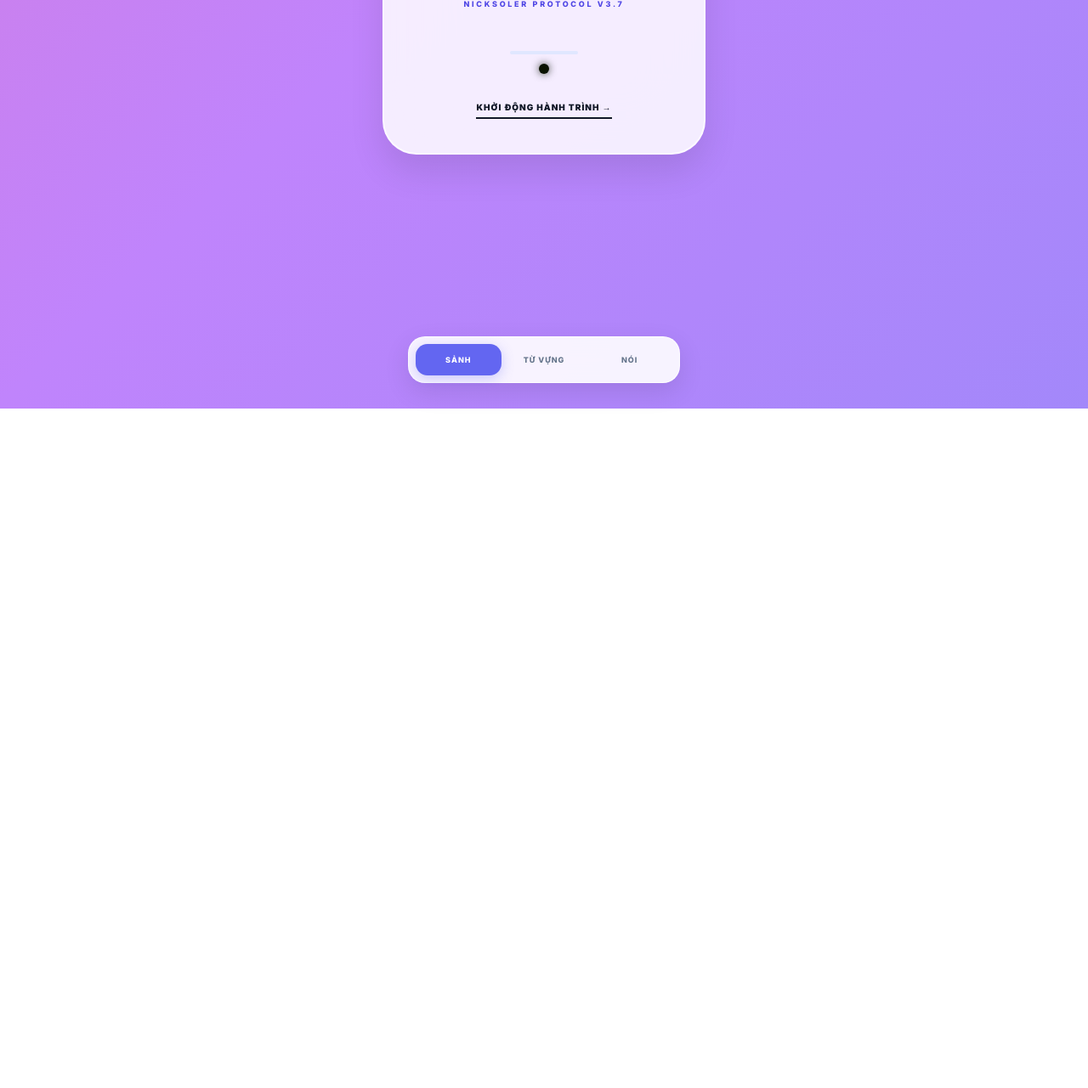
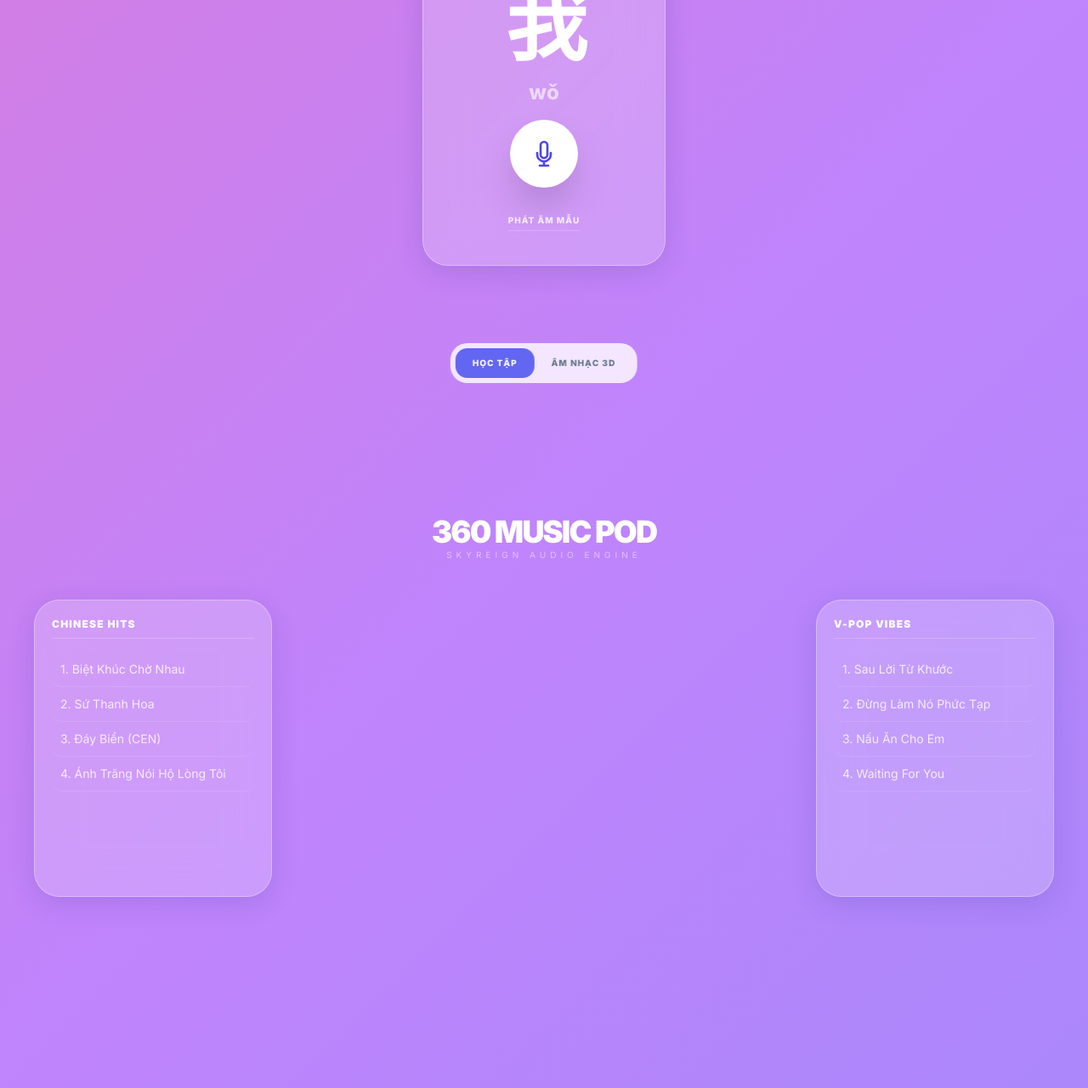
Before and after one commit to LuuThietHoa/chinese-app, a plain HTML site: page index.html in a window 1280 px wide. Shown: the part 319-1600 px from the top of the page at 85% size. Before the commit the page ends 800 px from the top, so only its background shows below. Drawn offline with nearby package versions, Linux system fonts and the light colour scheme; some packages are replaced by stand-ins of ours; a script that the page names is missing.

Commit message:
index.html

```diff
--- a/index.html
+++ b/index.html
@@ -3,68 +3,85 @@
 <head>
     <meta charset="UTF-8">
     <meta name="viewport" content="width=device-width, initial-scale=1.0, maximum-scale=1.0, user-scalable=no">
-    <title>Nicksoler Chinese Hub - Skyreign Vibrant</title>
+    <title>Nicksoler Chinese Hub - 3D Music Hub</title>
     <script src="https://cdn.tailwindcss.com"></script>
     <link href="https://fonts.googleapis.com/css2?family=Inter:wght@400;600;800;900&family=Noto+Sans+SC:wght@500;900&display=swap" rel="stylesheet">
+    <script type="module" src="https://ajax.googleapis.com/ajax/libs/model-viewer/3.3.0/model-viewer.min.js"></script>
+
     <style>
         * { box-sizing: border-box; margin: 0; padding: 0; }
 
         body {
             font-family: 'Inter', 'Noto Sans SC', sans-serif;
             width: 100vw;
-            height: 100vh;
-            /* --- CẬP NHẬT NỀN MÀU ĐẬM HƠN --- */
             background: linear-gradient(-45deg, #818cf8, #c084fc, #f472b6, #2dd4bf);
             background-size: 400% 400%;
             animation: gradientBG 15s ease infinite;
-            display: flex;
-            align-items: center;
-            justify-content: center;
-            overflow: hidden;
+            overflow-x: hidden;
             cursor: none;
+            scroll-behavior: smooth;
         }
 
         @keyframes gradientBG { 0% { background-position: 0% 50%; } 50% { background-position: 100% 50%; } 100% { background-position: 0% 50%; } }
 
-        main {
-            width: 100%; display: flex; justify-content: center; align-items: center; z-index: 10; padding-bottom: 80px; /* Thêm padding để không bị nav che */
+        /* Scrollbar ẩn */
+        ::-webkit-scrollbar { width: 0; }
+
+        /* Hiệu ứng kính */
+        .glass-panel {
+            background: rgba(255, 255, 255, 0.2);
+            backdrop-filter: blur(25px);
+            -webkit-backdrop-filter: blur(25px);
+            border: 1px solid rgba(255, 255, 255, 0.3);
+            border-radius: 30px;
+            box-shadow: 0 8px 32px 0 rgba(31, 38, 135, 0.15);
         }
 
-        .tab-content {
-            display: none; opacity: 0; transform: translateY(20px) scale(0.95); transition: all 0.4s cubic-bezier(0.34, 1.56, 0.64, 1); width: 90%; max-width: 380px;
-        }
-        .tab-content.active { display: block; opacity: 1; transform: translateY(0) scale(1); }
-
-        /* --- CẬP NHẬT HIỆU ỨNG KÍNH (Đục hơn để nổi trên nền đậm) --- */
-        .glass-panel {
-            background: rgba(255, 255, 255, 0.85); /* Tăng độ đục */
-            backdrop-filter: blur(40px); /* Tăng độ mờ */
-            border: 2px solid rgba(255, 255, 255, 0.7); /* Viền rõ hơn */
-            border-radius: 40px;
-            padding: 40px 30px;
-            box-shadow: 0 20px 40px rgba(0, 0, 0, 0.1); /* Bóng đổ sâu hơn */
-            text-align: center;
+        /* Phần trang chính */
+        section {
+            height: 100vh;
+            width: 100vw;
+            display: flex;
+            align-items: center;
+            justify-content: center;
+            position: relative;
         }
 
-        /* --- NAVIGATION --- */
+        /* 3D Model Center */
+        model-viewer {
+            width: 100%;
+            height: 60vh;
+            --poster-color: transparent;
+            outline: none;
+        }
+
+        /* Music Tabs */
+        .music-list {
+            height: 350px;
+            width: 280px;
+            overflow-y: auto;
+            padding: 20px;
+        }
+
+        .song-item {
+            padding: 10px;
+            border-bottom: 1px solid rgba(255,255,255,0.1);
+            transition: 0.3s;
+            cursor: pointer;
+            border-radius: 12px;
+        }
+        .song-item:hover { background: rgba(255,255,255,0.1); }
+
+        /* Navigation */
         nav {
             position: fixed; bottom: 30px; left: 50%; transform: translateX(-50%);
-            display: flex;
-            background: rgba(255, 255, 255, 0.9); /* Nav đục hơn nữa */
-            backdrop-filter: blur(30px);
-            border-radius: 20px; padding: 8px; width: 80%; max-width: 320px; z-index: 100;
-            border: 1px solid rgba(255, 255, 255, 0.8);
-            box-shadow: 0 10px 30px rgba(0, 0, 0, 0.1);
+            display: flex; background: rgba(255, 255, 255, 0.8);
+            backdrop-filter: blur(20px); border-radius: 20px; padding: 6px; z-index: 100;
         }
-        .nav-item { flex: 1; text-align: center; padding: 12px 0; font-size: 9px; font-weight: 800; color: #64748b; text-transform: uppercase; letter-spacing: 1px; transition: 0.3s; border-radius: 14px; }
-        .nav-item.active { color: #ffffff; background: #6366f1; box-shadow: 0 4px 15px rgba(99, 102, 241, 0.3); }
+        .nav-item { padding: 10px 20px; font-size: 10px; font-weight: 800; color: #64748b; text-transform: uppercase; letter-spacing: 1px; }
+        .nav-item.active { color: #fff; background: #6366f1; border-radius: 14px; }
 
-        /* --- CURSOR & INPUT --- */
-        #custom-cursor { position: fixed; width: 12px; height: 12px; background: #ffffff; border-radius: 50%; pointer-events: none; z-index: 10000; transition: transform 0.1s, background 0.2s; box-shadow: 0 0 10px rgba(255,255,255,0.8); mix-blend-mode: difference;}
-        .click-ripple { position: absolute; border-radius: 50%; background: rgba(255, 255, 255, 0.3); transform: translate(-50%, -50%); pointer-events: none; animation: ripple 0.6s ease-out; }
-        @keyframes ripple { from { width: 0; height: 0; opacity: 1; } to { width: 120px; height: 120px; opacity: 0; } }
-        input { background: transparent; border-bottom: 3px solid #e2e8f0; width: 100%; text-align: center; padding: 12px; outline: none; transition: 0.3s; font-weight: 900; font-size: 1.5rem; color: #1e293b; }
-        input:focus { border-color: #6366f1; }
+        #custom-cursor { position: fixed; width: 12px; height: 12px; background: #fff; border-radius: 50%; pointer-events: none; z-index: 10000; mix-blend-mode: difference; transition: transform 0.1s; }
     </style>
 </head>
 <body onclick="handleGlobalClick(event)">
@@ -72,60 +89,65 @@
 <div id="custom-cursor"></div>
 
 <nav>
-    <button onclick="switchTab('home')" id="btn-home" class="nav-item active">Sảnh</button>
-    <button onclick="switchTab('vocab')" id="btn-vocab" class="nav-item">Từ vựng</button>
-    <button onclick="switchTab('practice')" id="btn-practice" class="nav-item">Nói</button>
+    <a href="#learning-zone" class="nav-item active">Học tập</a>
+    <a href="#music-zone" class="nav-item">Âm nhạc 3D</a>
 </nav>
 
-<main>
-    <section id="home" class="tab-content active">
-        <div class="glass-panel">
-            <h2 class="text-4xl font-black text-gray-900 tracking-tighter mb-4">Skyreign</h2>
-            <p class="text-indigo-600 text-[9px] font-bold uppercase tracking-[0.3em] mb-12">Nicksoler Protocol v3.7</p>
-            <div class="h-1 w-20 bg-indigo-100 mx-auto mb-12 rounded-full"></div>
-            <button onclick="switchTab('vocab')" class="text-[10px] font-black text-gray-900 tracking-widest hover:text-indigo-600 transition border-b-2 border-gray-900 hover:border-indigo-600 pb-1">KHỞI ĐỘNG HÀNH TRÌNH →</button>
+<section id="learning-zone">
+    <div class="main-hub flex flex-col items-center gap-6">
+        <div id="practice-tab" class="glass-panel p-10 text-center max-w-[400px]">
+            <h2 class="text-3xl font-black text-white mb-2">Skyreign Hub</h2>
+            <p class="text-white/70 text-[10px] uppercase tracking-widest mb-8">Cuộn xuống để mở Music Pod</p>
+
+            <div id="display-hz" class="text-8xl font-black text-white mb-4 tracking-tighter">我</div>
+            <div id="display-py" class="text-2xl text-white/60 font-bold mb-4">wǒ</div>
+
+            <button id="mic-btn" class="w-20 h-20 bg-white text-indigo-600 rounded-full flex items-center justify-center shadow-2xl mx-auto mb-6 active:scale-90 transition">
+                <svg xmlns="http://www.w3.org/2000/svg" fill="none" viewBox="0 0 24 24" stroke-width="2" stroke="currentColor" class="w-8 h-8"><path stroke-linecap="round" stroke-linejoin="round" d="M12 18.75a6 6 0 006-6v-1.5m-6 7.5a6 6 0 01-6-6v-1.5m6 7.5v3.75m-3.75 0h7.5M12 15.75a3 3 0 01-3-3V4.5a3 3 0 116 0v8.25a3 3 0 01-3 3z" /></svg>
+            </button>
+            <button onclick="speakTarget()" class="text-white/80 font-bold uppercase text-[10px] tracking-widest border-b border-white/20 pb-1">Phát âm mẫu</button>
         </div>
-    </section>
+    </div>
+</section>
 
-    <section id="vocab" class="tab-content">
-        <div class="glass-panel relative">
-            <div class="flex justify-between items-center mb-10">
-                 <button onclick="resetVocab()" class="text-[9px] font-bold text-gray-400 uppercase tracking-widest hover:text-indigo-500 transition">Reset</button>
-                 <div id="level-indicator" class="text-[9px] font-black text-indigo-500 uppercase tracking-widest bg-indigo-50 px-3 py-1 rounded-full">Level 1</div>
+<section id="music-zone">
+    <div class="container flex items-center justify-between w-full px-10 gap-4">
+
+        <div class="glass-panel music-list animate-slide-in-left">
+            <h3 class="text-white font-black text-xs uppercase tracking-widest mb-4 border-b border-white/20 pb-2">Chinese Hits</h3>
+            <div class="song-item text-white/80 text-sm">1. Biệt Khúc Chờ Nhau</div>
+            <div class="song-item text-white/80 text-sm">2. Sứ Thanh Hoa</div>
+            <div class="song-item text-white/80 text-sm">3. Đáy Biển (CEN)</div>
+            <div class="song-item text-white/80 text-sm">4. Ánh Trăng Nói Hộ Lòng Tôi</div>
+        </div>
+
+        <div class="flex-1 flex flex-col items-center">
+            <div class="text-white text-center mb-4">
+                <h4 class="text-4xl font-black tracking-tighter">360 MUSIC POD</h4>
+                <p class="text-[10px] uppercase tracking-[0.5em] text-white/50">Skyreign Audio Engine</p>
             </div>
 
-            <div id="quiz-question" class="text-8xl font-black text-gray-900 mb-8 tracking-tighter drop-shadow-sm">我</div>
+            <model-viewer
+                src="airpods.glb"
+                alt="Airpods Pro 3D"
+                auto-rotate
+                camera-controls
+                shadow-intensity="2"
+                exposure="1"
+                disable-zoom>
+            </model-viewer>
+        </div>
 
-            <div class="flex items-center gap-4 mb-8 relative">
-                <input type="text" id="quiz-input" placeholder="Pinyin..." autocomplete="off">
-                <button onclick="showHint()" class="absolute right-0 top-1/2 -translate-y-1/2 p-2 text-gray-300 hover:text-indigo-500 transition font-bold text-xl">?</button>
-            </div>
+        <div class="glass-panel music-list animate-slide-in-right">
+            <h3 class="text-white font-black text-xs uppercase tracking-widest mb-4 border-b border-white/20 pb-2">V-Pop Vibes</h3>
+            <div class="song-item text-white/80 text-sm">1. Sau Lời Từ Khước</div>
+            <div class="song-item text-white/80 text-sm">2. Đừng Làm Nó Phức Tạp</div>
+            <div class="song-item text-white/80 text-sm">3. Nấu Ăn Cho Em</div>
+            <div class="song-item text-white/80 text-sm">4. Waiting For You</div>
+        </div>
 
-            <button onclick="checkQuiz()" class="w-full py-5 bg-indigo-600 text-white rounded-3xl font-bold text-[11px] uppercase tracking-[0.2em] active:scale-95 transition shadow-xl hover:bg-indigo-700 hover:shadow-indigo-200/50">Xác nhận</button>
-            <p id="quiz-feedback" class="mt-6 h-4 text-[9px] font-black uppercase tracking-widest text-indigo-600"></p>
-        </div>
-    </section>
-
-    <section id="practice" class="tab-content">
-        <div class="glass-panel">
-            <div class="mb-12">
-                <div id="display-hz" class="text-8xl font-black text-gray-900 mb-3 tracking-tighter">我</div>
-                <div id="display-py" class="text-2xl text-gray-500 font-bold mb-2">wǒ</div>
-                <div id="display-mn" class="text-[9px] font-bold text-white bg-indigo-500 px-4 py-1.5 rounded-full uppercase tracking-widest inline-block shadow-sm">Tôi</div>
-            </div>
-
-            <div class="flex items-center justify-center gap-8 mb-10">
-                <button onclick="changeWord(-1)" class="w-12 h-12 rounded-2xl bg-white/50 flex items-center justify-center text-gray-500 hover:bg-white hover:text-indigo-600 transition shadow-sm"><svg xmlns="http://www.w3.org/2000/svg" fill="none" viewBox="0 0 24 24" stroke-width="3" stroke="currentColor" class="w-4 h-4"><path stroke-linecap="round" stroke-linejoin="round" d="M15.75 19.5L8.25 12l7.5-7.5" /></svg></button>
-                <button id="mic-btn" class="w-20 h-20 bg-indigo-600 text-white rounded-[2rem] flex items-center justify-center shadow-xl shadow-indigo-200/50 active:scale-90 transition relative overflow-hidden">
-                    <span id="mic-wave" class="absolute inset-0 bg-white/20 hidden animate-ping"></span>
-                    <svg xmlns="http://www.w3.org/2000/svg" fill="none" viewBox="0 0 24 24" stroke-width="2" stroke="currentColor" class="w-8 h-8"><path stroke-linecap="round" stroke-linejoin="round" d="M12 18.75a6 6 0 006-6v-1.5m-6 7.5a6 6 0 01-6-6v-1.5m6 7.5v3.75m-3.75 0h7.5M12 15.75a3 3 0 01-3-3V4.5a3 3 0 116 0v8.25a3 3 0 01-3 3z" /></svg>
-                </button>
-                <button onclick="changeWord(1)" class="w-12 h-12 rounded-2xl bg-white/50 flex items-center justify-center text-gray-500 hover:bg-white hover:text-indigo-600 transition shadow-sm"><svg xmlns="http://www.w3.org/2000/svg" fill="none" viewBox="0 0 24 24" stroke-width="3" stroke="currentColor" class="w-4 h-4"><path stroke-linecap="round" stroke-linejoin="round" d="M8.25 4.5l7.5 7.5-7.5 7.5" /></svg></button>
-            </div>
-            <button onclick="speakTarget()" class="text-[10px] font-bold text-gray-400 uppercase tracking-widest hover:text-indigo-600 transition border-b border-transparent hover:border-indigo-600">Nghe phát âm mẫu</button>
-        </div>
-    </section>
-</main>
+    </div>
+</section>
 
 <script>
     // --- AUDIO & CURSOR ---
@@ -133,87 +155,51 @@
     function playClick() {
         if (audioCtx.state === 'suspended') audioCtx.resume();
         const osc = audioCtx.createOscillator(); const g = audioCtx.createGain();
-        osc.frequency.setValueAtTime(1000, audioCtx.currentTime);
-        g.gain.setValueAtTime(0.08, audioCtx.currentTime); g.gain.exponentialRampToValueAtTime(0.0001, audioCtx.currentTime + 0.25);
-        osc.connect(g); g.connect(audioCtx.destination); osc.start(); osc.stop(audioCtx.currentTime + 0.25);
+        osc.frequency.setValueAtTime(1200, audioCtx.currentTime);
+        g.gain.setValueAtTime(0.05, audioCtx.currentTime); g.gain.exponentialRampToValueAtTime(0.0001, audioCtx.currentTime + 0.2);
+        osc.connect(g); g.connect(audioCtx.destination); osc.start(); osc.stop(audioCtx.currentTime + 0.2);
     }
+
     const cursor = document.getElementById('custom-cursor');
-    document.addEventListener('mousemove', (e) => { cursor.style.left = e.clientX + 'px'; cursor.style.top = e.clientY + 'px'; });
+    document.addEventListener('mousemove', (e) => {
+        cursor.style.left = e.clientX + 'px';
+        cursor.style.top = e.clientY + 'px';
+    });
+
     function handleGlobalClick(e) {
         playClick();
-        const r = document.createElement('div'); r.className = 'click-ripple';
-        r.style.left = `${e.pageX}px`; r.style.top = `${e.pageY}px`;
-        document.body.appendChild(r); setTimeout(() => r.remove(), 600);
-        cursor.style.transform = "scale(1.5)"; setTimeout(() => cursor.style.transform = "scale(1)", 100);
+        cursor.style.transform = "scale(2)";
+        setTimeout(() => cursor.style.transform = "scale(1)", 150);
     }
 
-    // --- TABS ---
-    function switchTab(id) {
-        const current = document.querySelector('.tab-content.active');
-        const target = document.getElementById(id);
-        if (current === target) return;
-        current.style.opacity = '0'; current.style.transform = 'translateY(20px) scale(0.95)';
-        setTimeout(() => {
-            current.classList.remove('active'); target.classList.add('active');
-            target.offsetHeight; target.style.opacity = '1'; target.style.transform = 'translateY(0) scale(1)';
-        }, 350);
-        document.querySelectorAll('.nav-item').forEach(n => n.classList.remove('active'));
-        document.getElementById('btn-' + id).classList.add('active');
+    // --- VOCABULARY LOGIC ---
+    const vocabulary = [{ hz: "我", py: "wǒ", mn: "tôi" }, { hz: "你", py: "nǐ", mn: "bạn" }, { hz: "老师", py: "lǎoshī", mn: "thầy giáo" }];
+    let wordIdx = 0;
+
+    function speakTarget() {
+        const msg = new SpeechSynthesisUtterance(vocabulary[wordIdx].hz);
+        msg.lang = 'zh-CN';
+        window.speechSynthesis.speak(msg);
     }
 
-    // --- LOGIC ---
-    const vocabulary = [
-        { hz: "我", py: "wǒ", mn: "tôi" }, { hz: "你", py: "nǐ", mn: "bạn" },
-        { hz: "他", py: "tā", mn: "anh ấy" }, { hz: "她", py: "tā", mn: "cô ấy" },
-        { hz: "我们", py: "wǒmen", mn: "chúng tôi" }, { hz: "谁", py: "shéi", mn: "ai" },
-        { hz: "爸爸", py: "bàba", mn: "bố" }, { hz: "妈妈", py: "māma", mn: "mẹ" },
-        { hz: "儿子", py: "érzi", mn: "con trai" }, { hz: "女儿", py: "nǚ'ér", mn: "con gái" },
-        { hz: "老师", py: "lǎoshī", mn: "giáo viên" }, { hz: "学生", py: "xuésheng", mn: "học sinh" },
-        { hz: "同学", py: "tóngxué", mn: "bạn cùng lớp" }, { hz: "朋友", py: "péngyou", mn: "bạn bè" },
-        { hz: "人", py: "rén", mn: "người" }
-    ];
-    let quizIdx = 0, quizLevel = 1, wordIdx = 0;
+    // Speech Recognition
+    const SpeechRecognition = window.SpeechRecognition || window.webkitSpeechRecognition;
+    if (SpeechRecognition) {
+        const rec = new SpeechRecognition();
+        rec.lang = 'zh-CN';
+        rec.onresult = (e) => { if (e.results[0][0].transcript.includes(vocabulary[wordIdx].hz)) alert("Chuẩn!"); };
+        document.getElementById('mic-btn').onclick = () => rec.start();
+    }
 
-    function updateQuiz() {
-        const item = vocabulary[quizIdx];
-        document.getElementById('quiz-input').value = ""; document.getElementById('quiz-feedback').innerText = "";
-        document.getElementById('level-indicator').innerText = "Level " + quizLevel;
-        if (quizLevel === 1) document.getElementById('quiz-question').innerText = item.hz;
-        else if (quizLevel === 2) document.getElementById('quiz-question').innerText = item.mn;
-        else document.getElementById('quiz-question').innerText = item.hz;
-    }
-    function checkQuiz() {
-        const item = vocabulary[quizIdx]; const val = document.getElementById('quiz-input').value.trim().toLowerCase();
-        const ok = (quizLevel === 1 && val === item.py) || (quizLevel === 2 && val === item.hz) || (quizLevel === 3 && val === item.mn);
-        if (ok) {
-            document.getElementById('quiz-feedback').innerText = "CORRECT!";
-            setTimeout(() => { if (quizLevel < 3) quizLevel++; else { quizLevel = 1; quizIdx = (quizIdx + 1) % vocabulary.length; } updateQuiz(); }, 800);
-        } else document.getElementById('quiz-feedback').innerText = "TRY AGAIN";
-    }
-    function showHint() {
-        const item = vocabulary[quizIdx];
-        document.getElementById('quiz-input').value = (quizLevel === 1) ? item.py : (quizLevel === 2 ? item.hz : item.mn);
-    }
-    function resetVocab() { quizIdx = 0; quizLevel = 1; updateQuiz(); }
-
-    // Speech
-    const SpeechRecognition = window.SpeechRecognition || window.webkitSpeechRecognition;
-    let recognition;
-    if (SpeechRecognition) {
-        recognition = new SpeechRecognition(); recognition.lang = 'zh-CN';
-        recognition.onstart = () => document.getElementById('mic-wave').classList.remove('hidden');
-        recognition.onresult = (e) => { if (e.results[0][0].transcript.includes(vocabulary[wordIdx].hz)) alert("Đúng rồi!"); };
-        recognition.onend = () => document.getElementById('mic-wave').classList.add('hidden');
-    }
-    document.getElementById('mic-btn').onclick = (e) => { e.stopPropagation(); recognition.start(); };
-    function changeWord(dir) {
-        wordIdx = (wordIdx + dir + vocabulary.length) % vocabulary.length;
-        document.getElementById('display-hz').innerText = vocabulary[wordIdx].hz;
-        document.getElementById('display-py').innerText = vocabulary[wordIdx].py;
-        document.getElementById('display-mn').innerText = vocabulary[wordIdx].mn;
-    }
-    function speakTarget() { const msg = new SpeechSynthesisUtterance(vocabulary[wordIdx].hz); msg.lang = 'zh-CN'; window.speechSynthesis.speak(msg); }
-    window.onload = updateQuiz;
+    // Hiệu ứng Nav
+    window.addEventListener('scroll', () => {
+        const navItems = document.querySelectorAll('.nav-item');
+        if (window.scrollY > window.innerHeight / 2) {
+            navItems[0].classList.remove('active'); navItems[1].classList.add('active');
+        } else {
+            navItems[1].classList.remove('active'); navItems[0].classList.add('active');
+        }
+    });
 </script>
 </body>
 </html>
```
